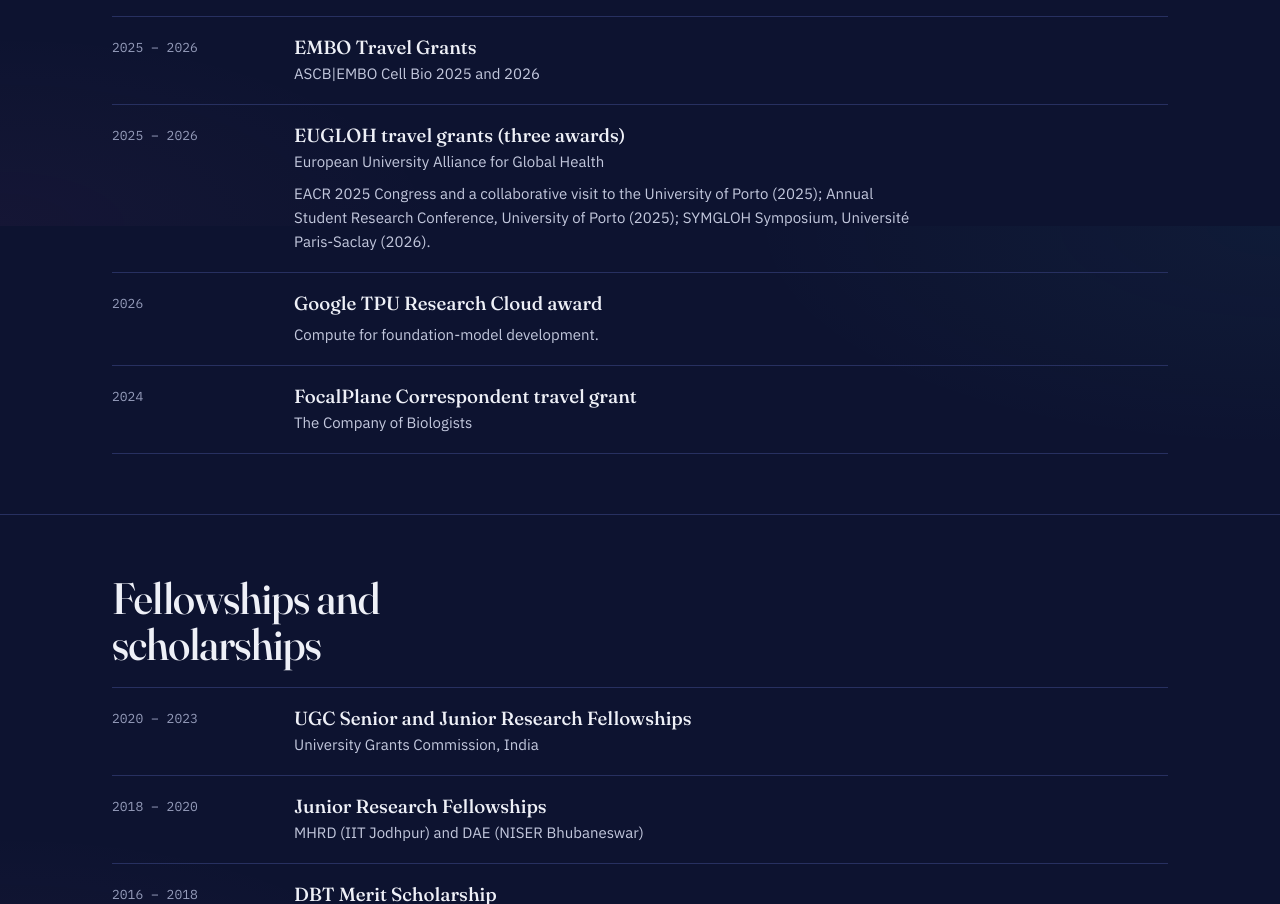
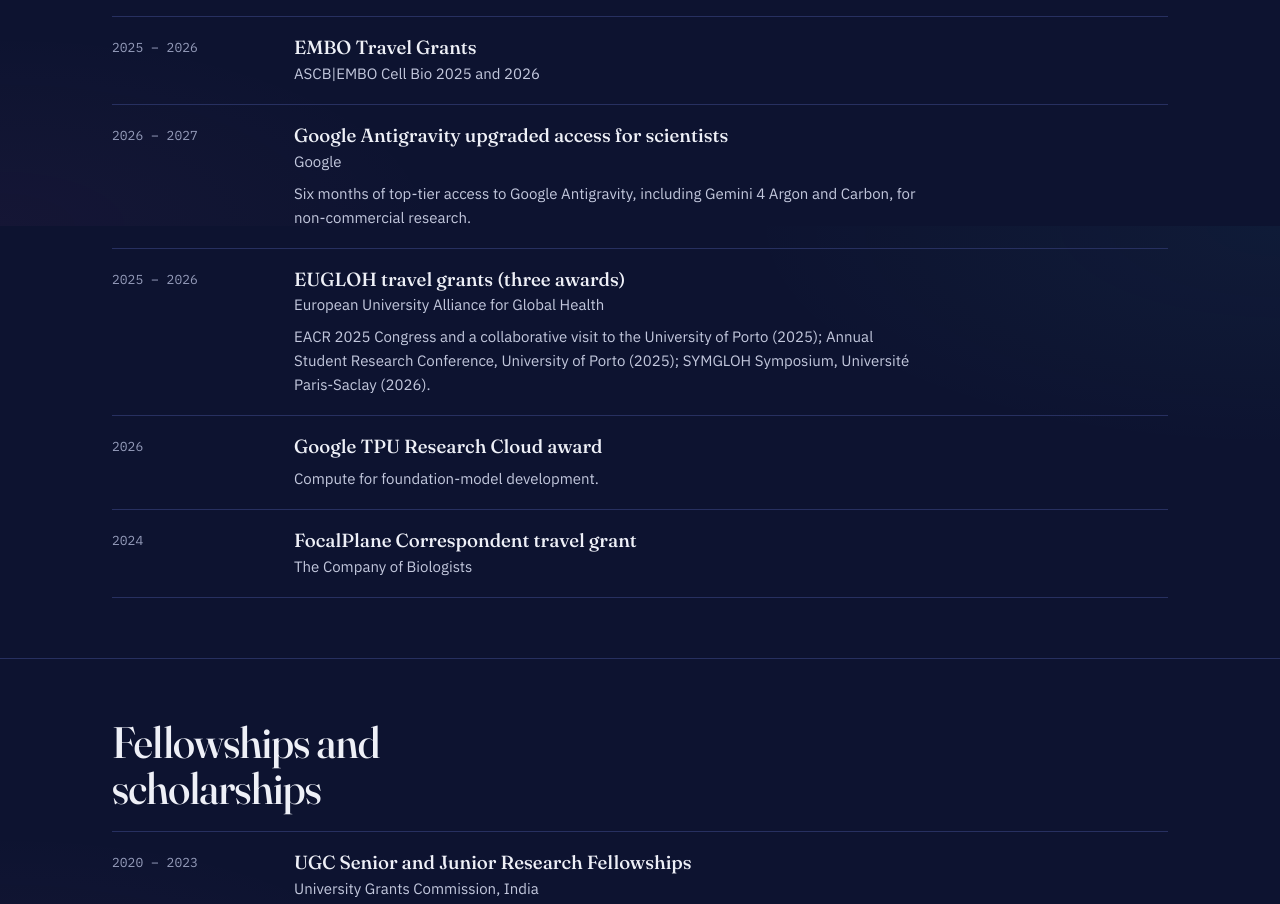
Before and after one commit to subhajit-dutta-bio/subhajit-dutta-bio.github.io, a plain HTML site: page awards/index.html in a window 1280 px wide. Shown: the part 1374-2278 px from the top of the page. Drawn offline with Linux system fonts and the light colour scheme.

Commit message:
Rebuild pages from data

```diff
--- a/awards/index.html
+++ b/awards/index.html
@@ -93,6 +93,7 @@
     </ol></div></section>
 <section class="section" aria-label="Research and travel grants"><div class="wrap"><div class="section-head"><h2>Research and travel grants</h2></div><ol class="rows">
       <li class="row"><div class="row-when">2025 – 2026</div><div><div class="row-title">EMBO Travel Grants</div><div class="row-where">ASCB|EMBO Cell Bio 2025 and 2026</div></div></li>
+      <li class="row"><div class="row-when">2026 – 2027</div><div><div class="row-title">Google Antigravity upgraded access for scientists</div><div class="row-where">Google</div><p class="row-what">Six months of top-tier access to Google Antigravity, including Gemini 4 Argon and Carbon, for non-commercial research.</p></div></li>
       <li class="row"><div class="row-when">2025 – 2026</div><div><div class="row-title">EUGLOH travel grants (three awards)</div><div class="row-where">European University Alliance for Global Health</div><p class="row-what">EACR 2025 Congress and a collaborative visit to the University of Porto (2025); Annual Student Research Conference, University of Porto (2025); SYMGLOH Symposium, Université Paris-Saclay (2026).</p></div></li>
       <li class="row"><div class="row-when">2026</div><div><div class="row-title">Google TPU Research Cloud award</div><p class="row-what">Compute for foundation-model development.</p></div></li>
       <li class="row"><div class="row-when">2024</div><div><div class="row-title">FocalPlane Correspondent travel grant</div><div class="row-where">The Company of Biologists</div></div></li>
```
Also changed, not shown: cv/index.html (+1 -0 lines).
